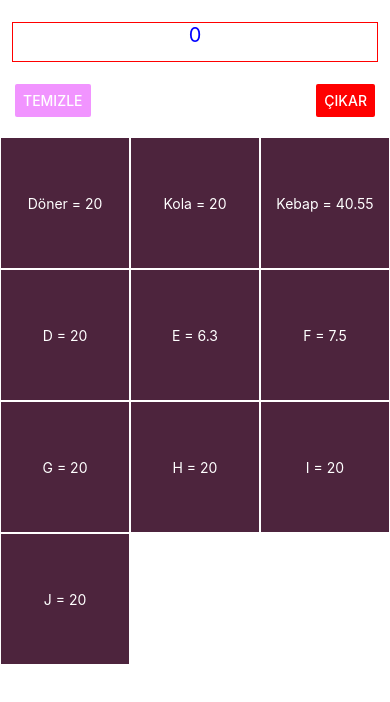
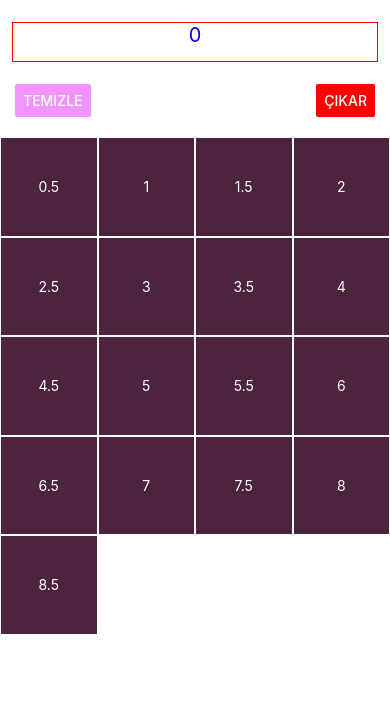
Before and after one commit to Jerry-afk/Kasa, a React Native app: screen / in a window 390 px wide. Shown: the top 702 px of the page. Built offline with nearby package versions, Linux system fonts and the light colour scheme.

Commit message:
son düzenleme

```diff
--- a/App.js
+++ b/App.js
@@ -2,10 +2,11 @@ import React from 'react';
 import { StyleSheet, Text, View, FlatList, Dimensions , TouchableOpacity, TextInput, Button, Alert} from 'react-native';
 
 let data = [
-  { key: 'Döner', toltal:20 }, { key: 'Kola', toltal:20 }, { key: 'Kebap' ,toltal : 40.55},
-  { key: 'D', toltal:20  }, { key: 'E', toltal:6.3  }, { key: 'F' , toltal:7.5 },
-  { key: 'G' , toltal:20}, { key: 'H', toltal:20}, { key: 'I', toltal:20 },
-  { key: 'J' , toltal:20},
+  { key: 'a', toltal:0.5 }, { key: 'K', toltal:1 }, { key: 'K' ,toltal : 1.5},
+  { key: 'D', toltal:2  }, { key: 'E', toltal:2.5  }, { key: 'F' , toltal:3 },
+  { key: 'G' , toltal:3.5}, { key: 'H', toltal:4}, { key: 'I', toltal:4.5 },
+  { key: 'J' , toltal:5}, { key: 'J' , toltal:5.5}, { key: 'J' , toltal:6},{ key: 'J' , toltal:6.5},
+  { key: 'J' , toltal:7}, { key: 'J' , toltal:7.5}, { key: 'J' , toltal:8}, { key: 'J' , toltal:8.5},
 ];
 
 const formatData = (data, numColumns) => {
@@ -19,7 +20,7 @@ const formatData = (data, numColumns) => {
 
   return data;
 };
-const numColumns = 3;
+const numColumns = 4;
 let cıkar=0;
 
 export default class App extends React.Component {
@@ -37,7 +38,7 @@ export default class App extends React.Component {
       <View
         style={styles.item}
       >
-      <Text style={styles.itemText}>{item.key +" = " + item.toltal}</Text>
+      <Text style={styles.itemText}>{item.toltal}</Text>
       </View>
       </TouchableOpacity>
     );
```
